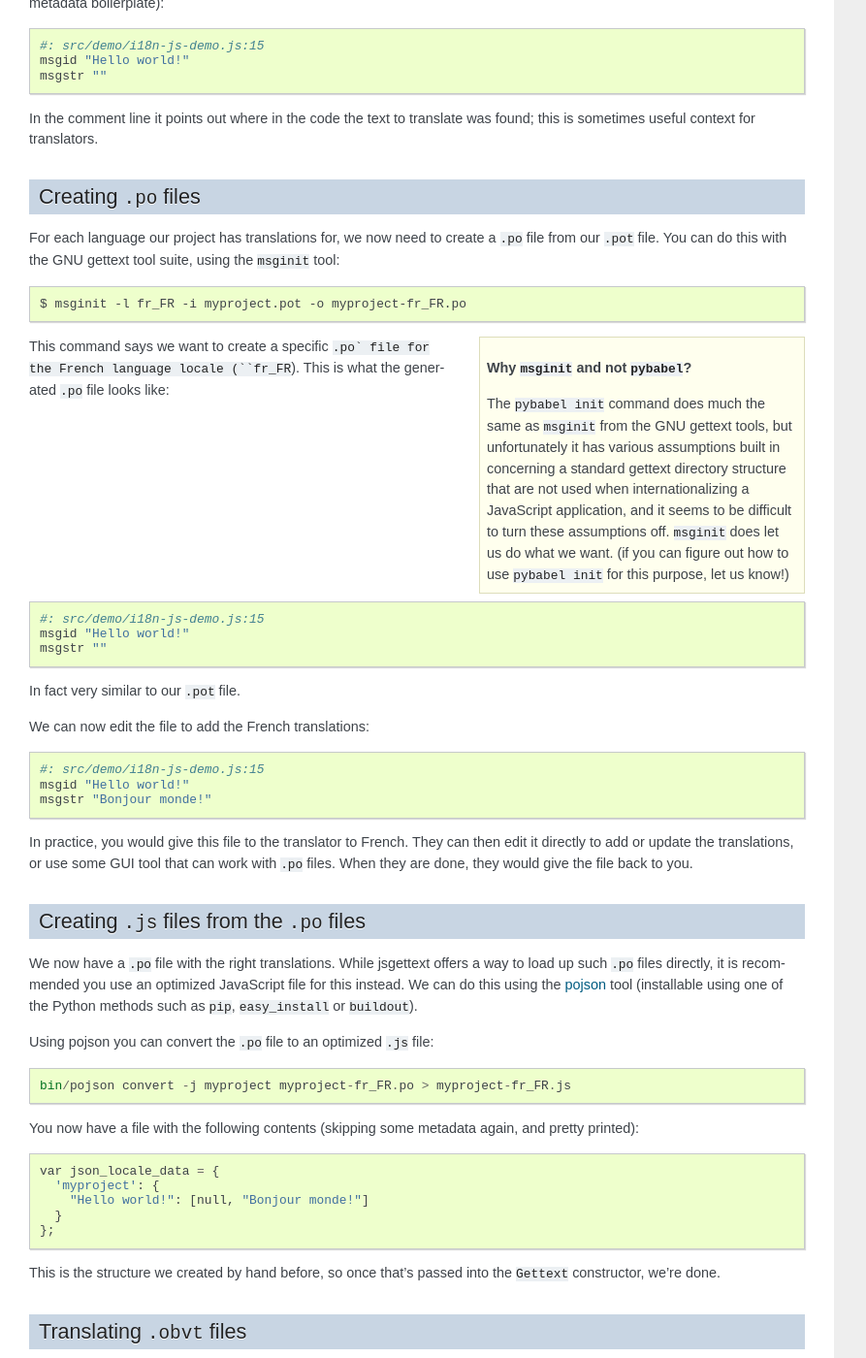
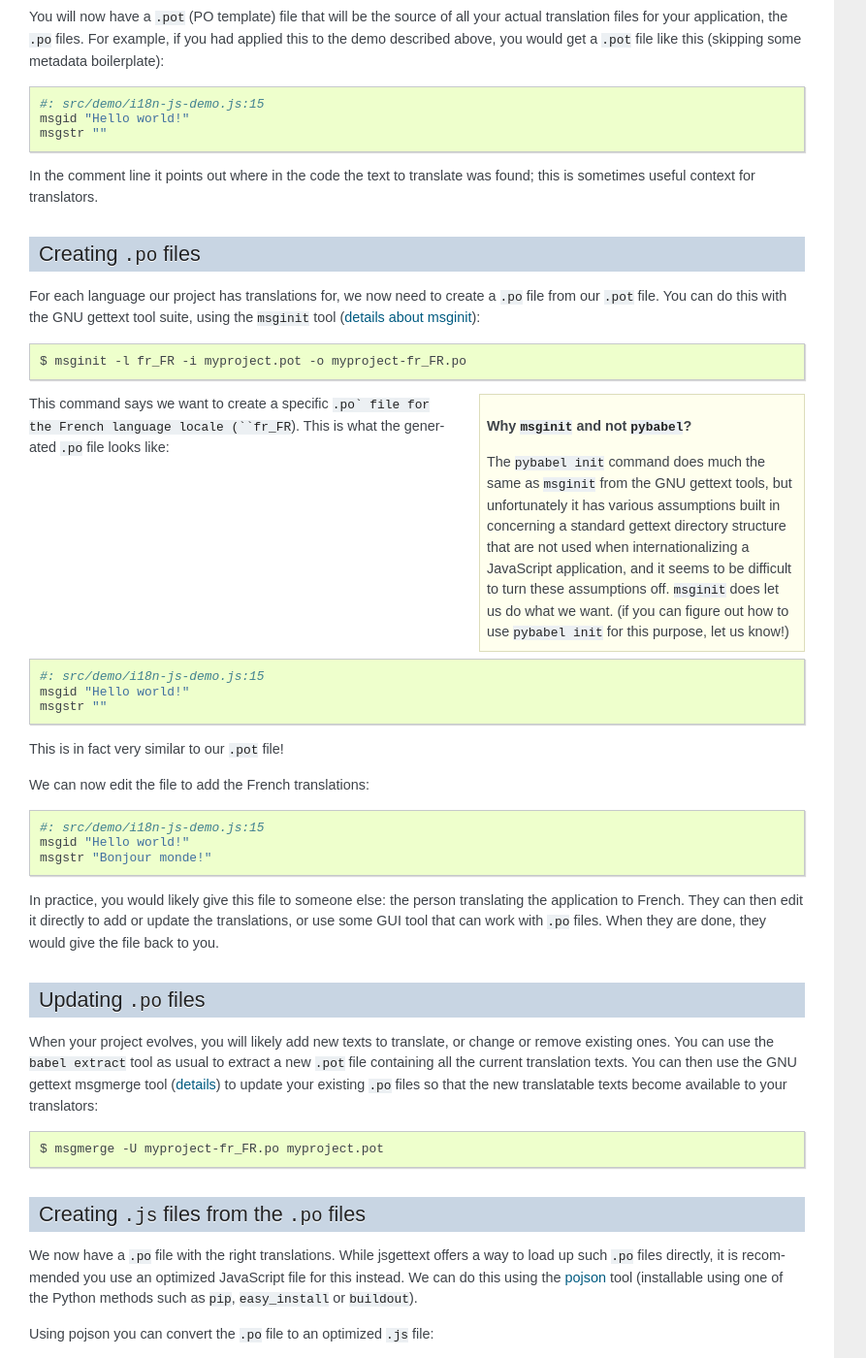
Before and after one commit to obviel/obviel, a Sphinx documentation site: the page built from doc/i18n.txt, in a window 1280 px wide and 1400 px high, scrolled down 2348 px. Shown: the whole window at 97% size, without its empty margins (0-893 px from the left). Built offline with Sphinx 7.4.7, drawn with Linux system fonts in a browser that asks for light colours; some of the changed text lies outside the part shown.

Commit message:
More updates concerning i18n.

```diff
--- a/doc/i18n.txt
+++ b/doc/i18n.txt
@@ -102,7 +102,7 @@
 
 .. _Babel: http://babel.edgewall.org/
 
-.. sidebar:: why Babel and not ``xgettext``?
+.. sidebar:: why ``babel extract`` and not ``xgettext``?
 
   ``xgettext`` is the standard GNU gettext tool to extract message ids
   from JavaScript code. Unfortunately this tool still does not have
@@ -118,6 +118,9 @@
 
   Plus you'll get to use the plugin for Babel to extract translatable
   content from ``.obvt`` files too!
+
+  We do use the standard GNU gettext ``msginit`` and ``msgmerge``
+  however.
 
   .. _JsLex: http://pypi.python.org/pypi/jslex
 
@@ -156,9 +159,11 @@
 
 For each language our project has translations for, we now need to
 create a ``.po`` file from our ``.pot`` file. You can do this with the
-GNU gettext tool suite, using the ``msginit`` tool::
+GNU gettext tool suite, using the ``msginit`` tool (`details about msginit`_)::
 
  $ msginit -l fr_FR -i myproject.pot -o myproject-fr_FR.po
+
+.. _`details about msginit`: https://www.gnu.org/savannah-checkouts/gnu/gettext/manual/html_node/msginit-Invocation.html
 
 .. sidebar:: Why ``msginit`` and not ``pybabel``?
 
@@ -178,7 +183,7 @@
   msgid "Hello world!"
   msgstr ""
 
-In fact very similar to our ``.pot`` file.
+This is in fact very similar to our ``.pot`` file!
 
 We can now edit the file to add the French translations::
 
@@ -186,10 +191,25 @@
   msgid "Hello world!"
   msgstr "Bonjour monde!"
 
-In practice, you would give this file to the translator to
-French. They can then edit it directly to add or update the
-translations, or use some GUI tool that can work with ``.po``
-files. When they are done, they would give the file back to you.
+In practice, you would likely give this file to someone else: the
+person translating the application to French. They can then edit it
+directly to add or update the translations, or use some GUI tool that
+can work with ``.po`` files. When they are done, they would give the
+file back to you.
+
+Updating ``.po`` files
+----------------------
+
+When your project evolves, you will likely add new texts to translate,
+or change or remove existing ones. You can use the ``babel extract``
+tool as usual to extract a new ``.pot`` file containing all the
+current translation texts. You can then use the GNU gettext
+msgmerge tool (details_) to update your existing ``.po`` files so that the
+new translatable texts become available to your translators::
+
+  $ msgmerge -U myproject-fr_FR.po myproject.pot
+
+.. _details: https://www.gnu.org/savannah-checkouts/gnu/gettext/manual/html_node/msgmerge-Invocation.html
 
 Creating ``.js`` files from the ``.po`` files
 ---------------------------------------------
--- a/doc/toc.txt
+++ b/doc/toc.txt
@@ -10,6 +10,7 @@
    manual
    template
    template_i18n
+   i18n
    form
    traject
    api
```
Also changed, not shown: doc/features.txt (+9 -2 lines), doc/index.txt (+19 -10 lines).
